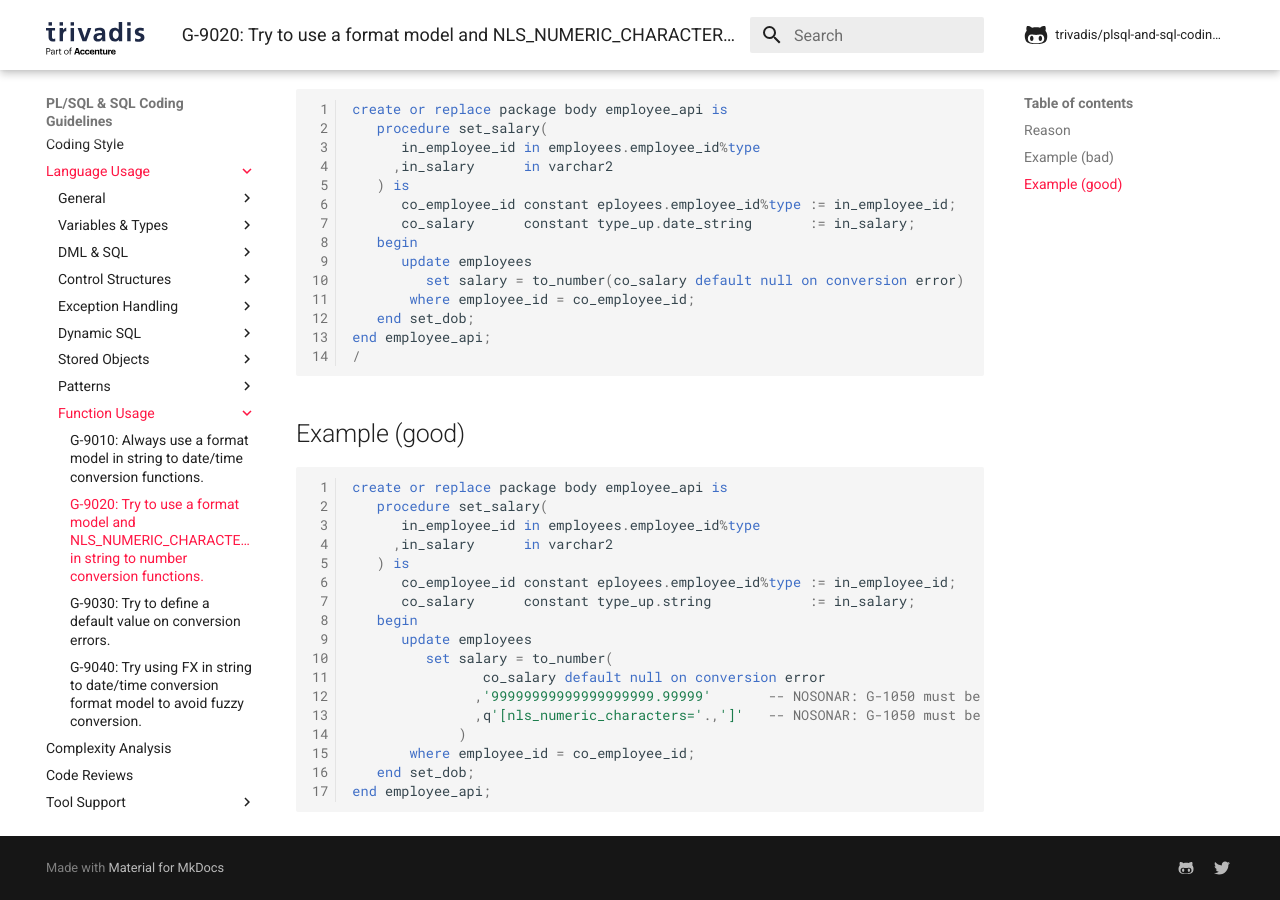
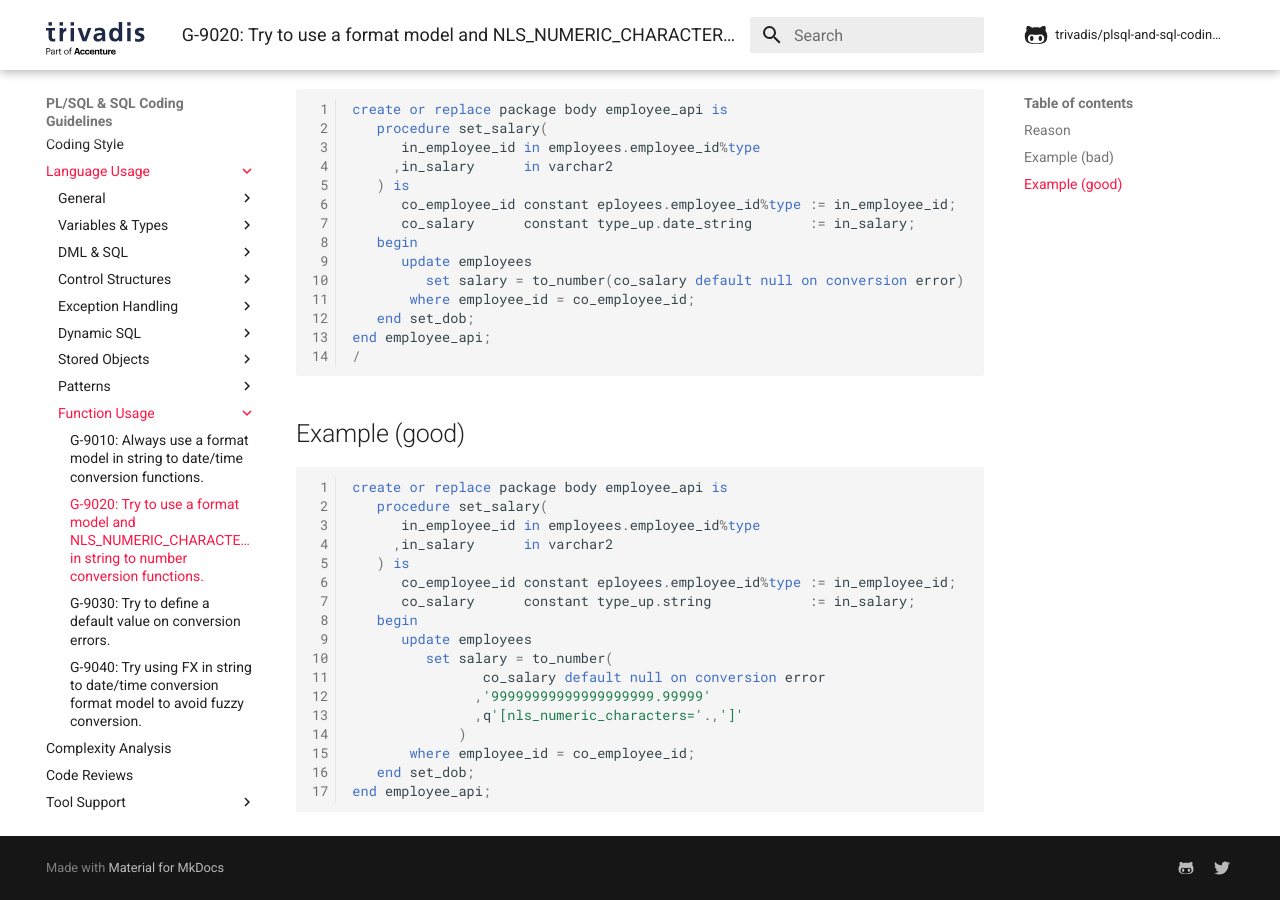
Before and after one commit to Trivadis/plsql-and-sql-coding-guidelines, an MkDocs documentation site: the page built from docs/4-language-usage/9-function-usage/g-9020.md, in a window 1280 px wide and 900 px high, scrolled down 759 px. Built offline with MkDocs 1.6.1 and Material for MkDocs 9.7.7, drawn with Linux system fonts in a browser that asks for light colours; comment, search, counter and statistics services are not loaded; the version menu is left out.

Commit message:
remove unnecessary NOSONAR marker for G-1050 in G-9020

```diff
--- a/docs/4-language-usage/9-function-usage/g-9020.md
+++ b/docs/4-language-usage/9-function-usage/g-9020.md
@@ -42,8 +42,8 @@ create or replace package body employee_api is
       update employees
          set salary = to_number(
                 co_salary default null on conversion error
-               ,'99999999999999999999.99999'       -- NOSONAR: G-1050 must be a literal
-               ,q'[nls_numeric_characters='.,']'   -- NOSONAR: G-1050 must be a literal
+               ,'99999999999999999999.99999'
+               ,q'[nls_numeric_characters='.,']'
              )
        where employee_id = co_employee_id;
    end set_dob;
```
